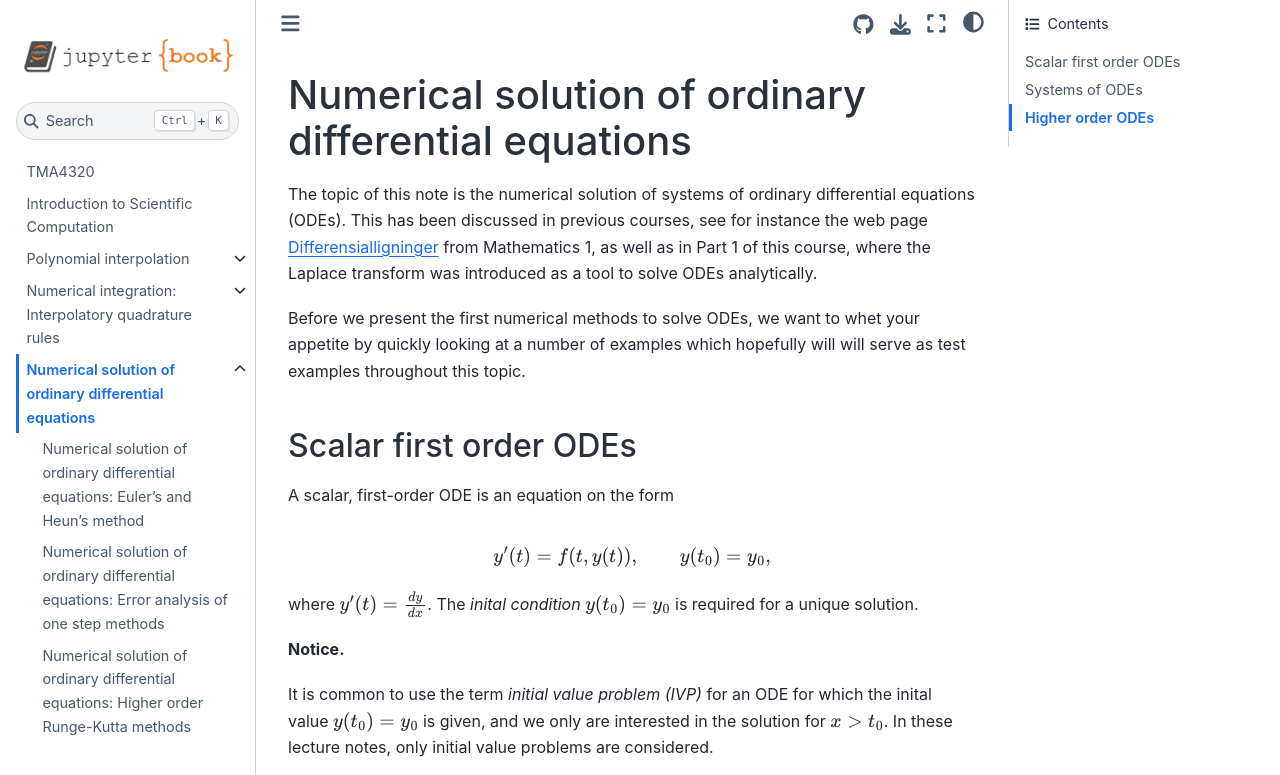
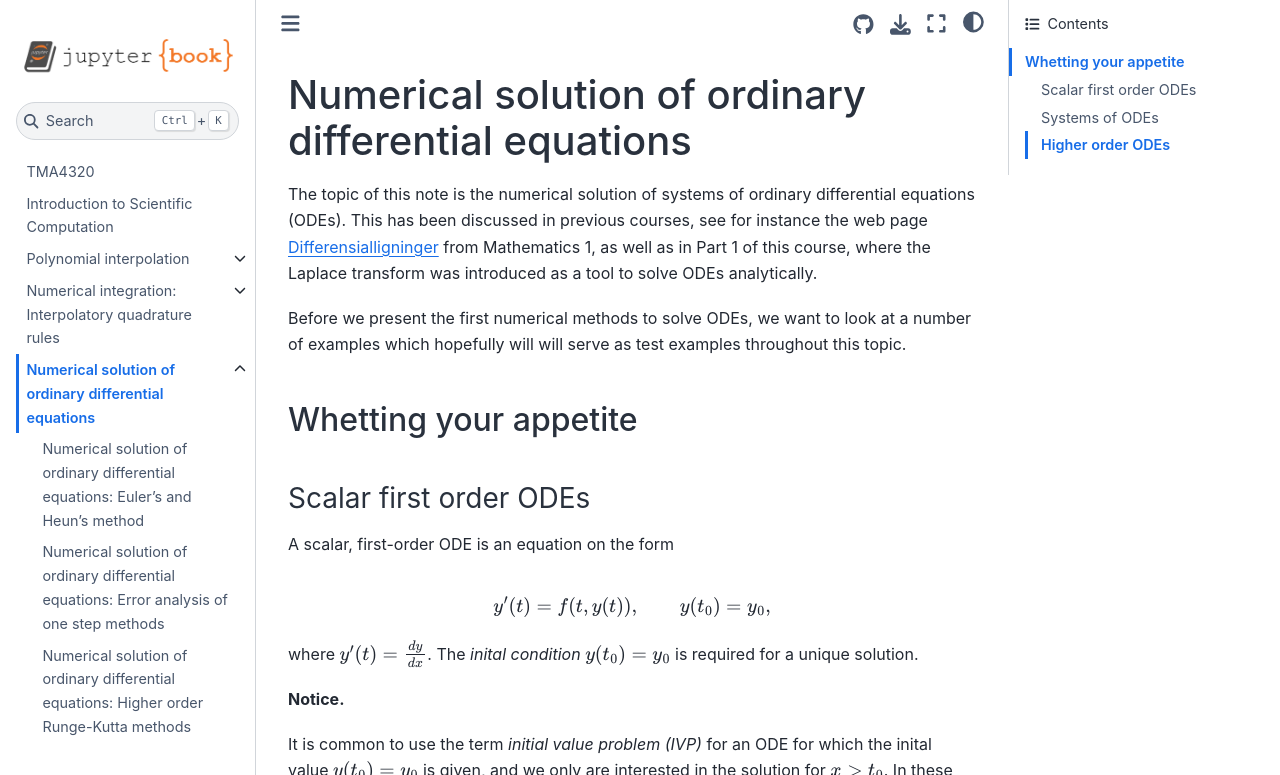
Before and after one commit to solniva/TMA4320_ScientificComputationNotes, a Jupyter Book: the page built from chapter_ode/ExamplesODE.md, in a window 1280 px wide and 900 px high, cut to the strip 0-775 px from the top of the window. Built offline with Jupyter Book 1.0.4 settings and Sphinx 7.4.7 and the Sphinx Book theme 1.1.4, drawn with Linux system fonts in a browser that asks for light colours; pages that are not in the unit, such as notebooks, are missing from menus; comment, search, counter and statistics services are not loaded; cross-references to code outside the pages are shown as plain code.

Commit message:
Changed section/header level in ExamplesODE

```diff
--- a/chapter_ode/ExamplesODE.md
+++ b/chapter_ode/ExamplesODE.md
@@ -23,13 +23,14 @@ previous courses, see for instance the web page
 from Mathematics 1, as well as in Part 1 of this course, where the
 Laplace transform was introduced as a tool to solve ODEs analytically.
 
-Before we present the first numerical methods to solve ODEs, we want to whet your appetite by quickly
-looking at a number of examples which hopefully will will serve as test examples
+Before we present the first numerical methods to solve ODEs, we want to look at a number of examples which hopefully will will serve as test examples
 throughout this topic.
+
+## Whetting your appetite
 
 +++ {"slideshow": {"slide_type": "slide"}, "editable": true}
 
-## Scalar first order ODEs
+### Scalar first order ODEs
 A scalar, first-order ODE is an equation on the form
 
 $$
@@ -110,7 +111,7 @@ $$
 
 +++ {"slideshow": {"slide_type": "slide"}, "editable": true}
 
-## Systems of ODEs
+### Systems of ODEs
 A system of $m$ ODEs are given by
 
 \begin{align*}
@@ -222,7 +223,7 @@ where $\beta$ denotes the infection rate, and $\gamma$ the removal rate.
 
 +++ {"slideshow": {"slide_type": "slide"}, "editable": true}
 
-## Higher order ODEs
+### Higher order ODEs
 An initial value  ODE of order $m$ is given by
 
 $$
@@ -247,6 +248,8 @@ $$
 where $\mu>0$ is some constant.  As initial values $u_0=2$ and
 $u'_0=0$ are common choices.
 
+
+
 :::
 
 Later in this module we will see how such equations can be rewritten as a
```
Also changed, not shown: 1 other file.
